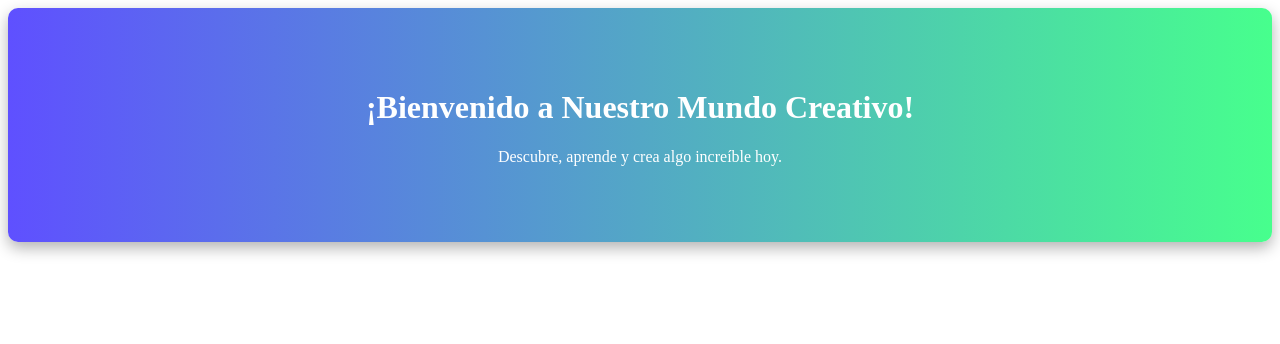
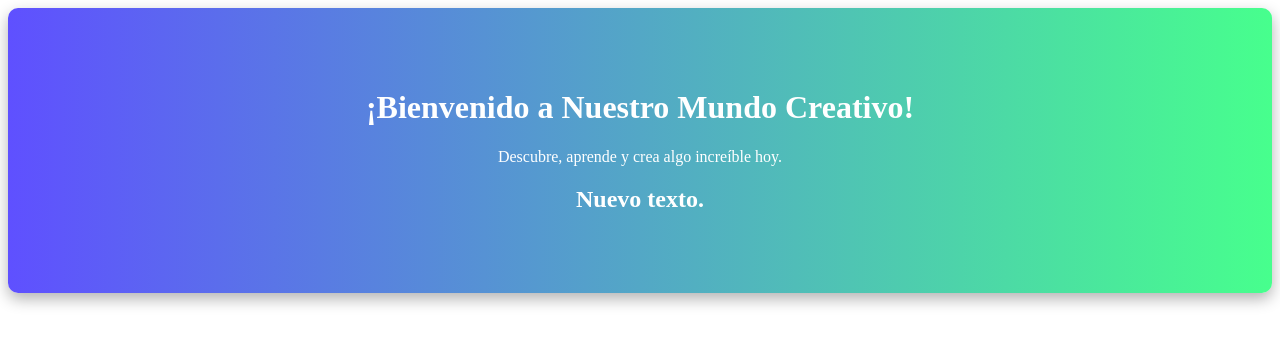
Before and after one commit to Lucky597/CalculadoraUpdate, a plain HTML site: page nbproject/PruebasGit/index.html in a window 1280 px wide. Drawn offline with Linux system fonts and the light colour scheme.

Commit message:
agregue texto

```diff
--- a/nbproject/PruebasGit/index.html
+++ b/nbproject/PruebasGit/index.html
@@ -11,6 +11,7 @@
     <header class="cabecera">
         <h1>¡Bienvenido a Nuestro Mundo Creativo!</h1>
         <p>Descubre, aprende y crea algo increíble hoy.</p>
+        <h2>Nuevo texto.</h2>
     </header>
 
 </body>
```
